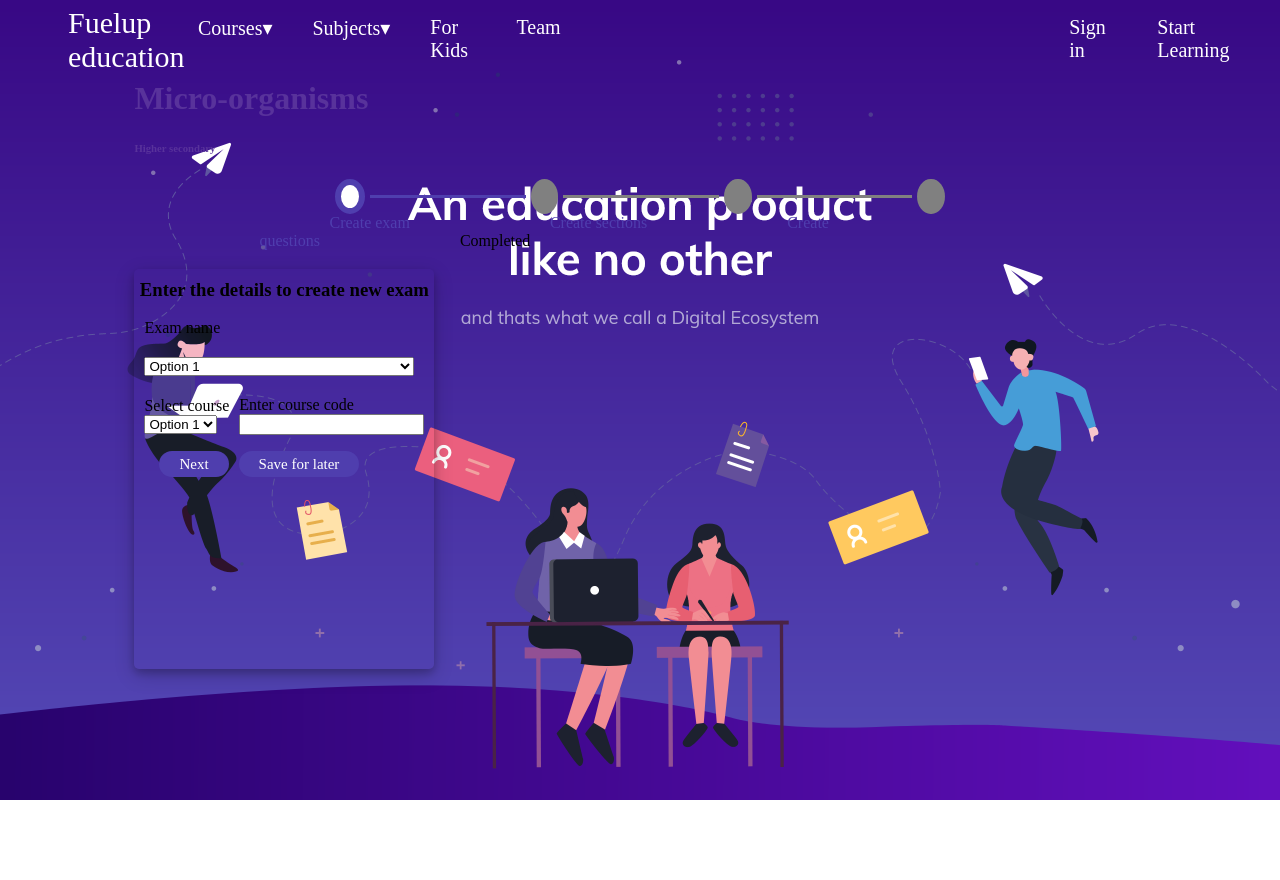
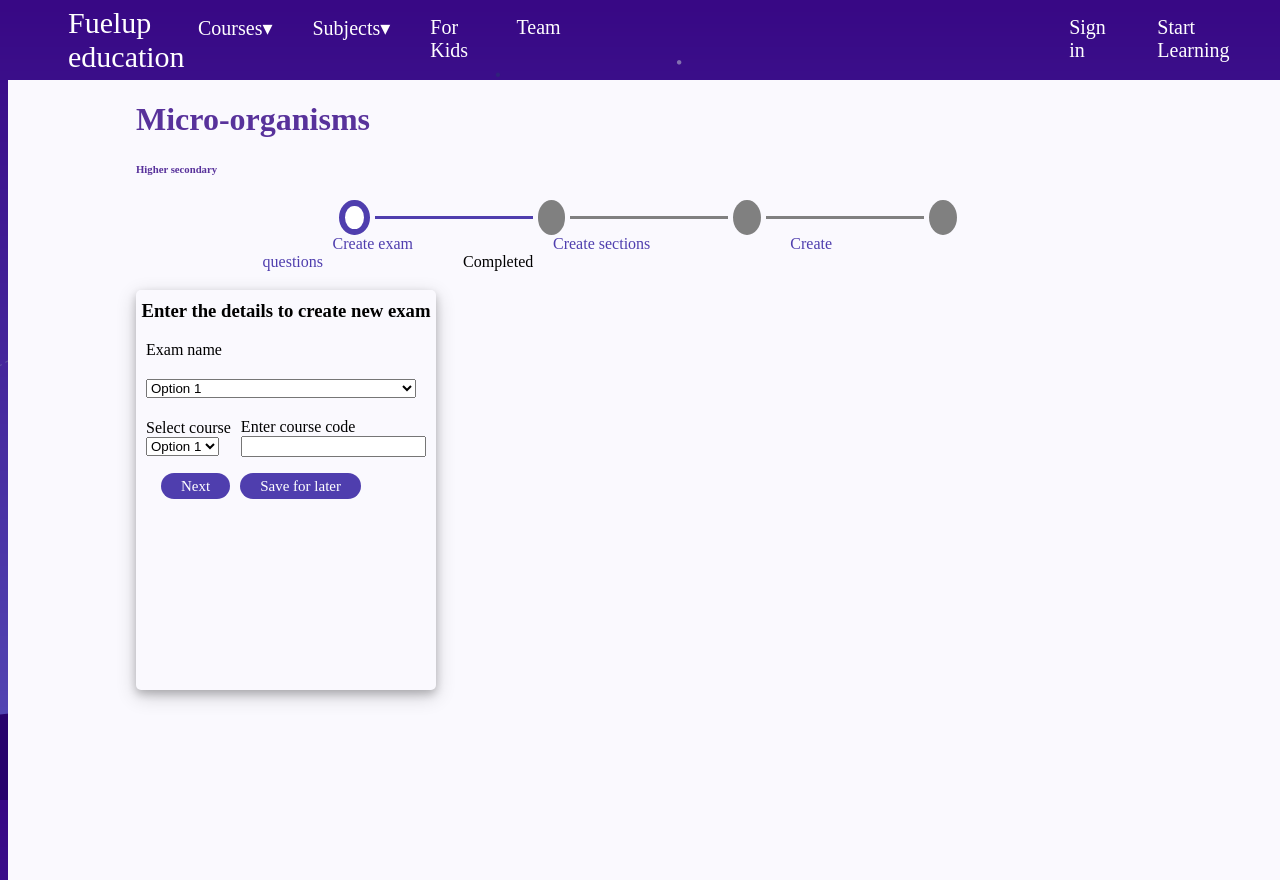
Before and after one commit to FuelupEducationIndia/fuelupeducation-react, a React (Create React App) app: page /create-exam in a window 1280 px wide. Before the commit the page ends 800 px from the top, so only its background shows below. Built offline with nearby package versions, Linux system fonts and the light colour scheme.

Commit message:
css code update

```diff
--- a/src/components/Exams/CreateExam/CreateExam.module.css
+++ b/src/components/Exams/CreateExam/CreateExam.module.css
@@ -1,3 +1,10 @@
+.createExam {
+  background-color:#faf9fe;
+  position: absolute;
+  width: 100%;
+  height: 100%;
+}
+
 .dots3 {
   display: flex;
   margin: auto;
```
